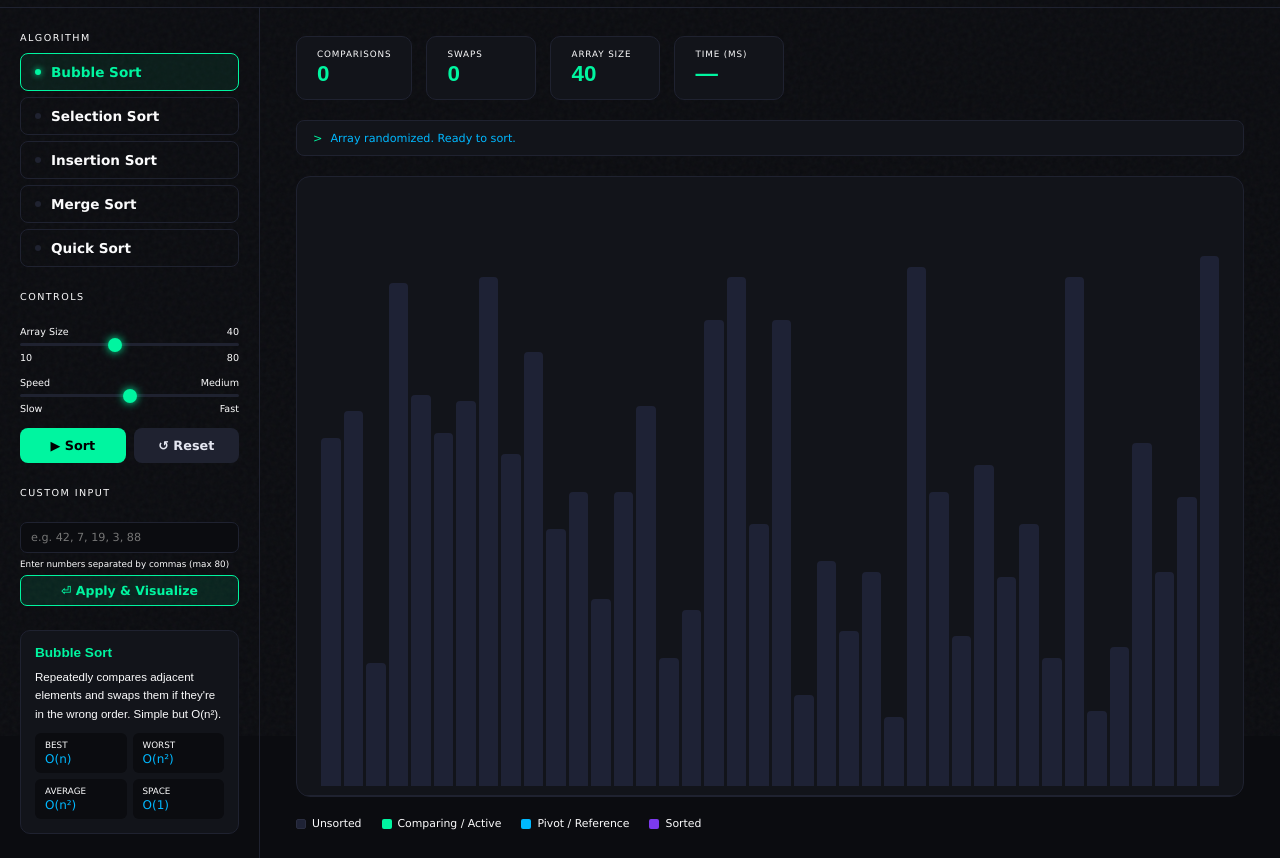
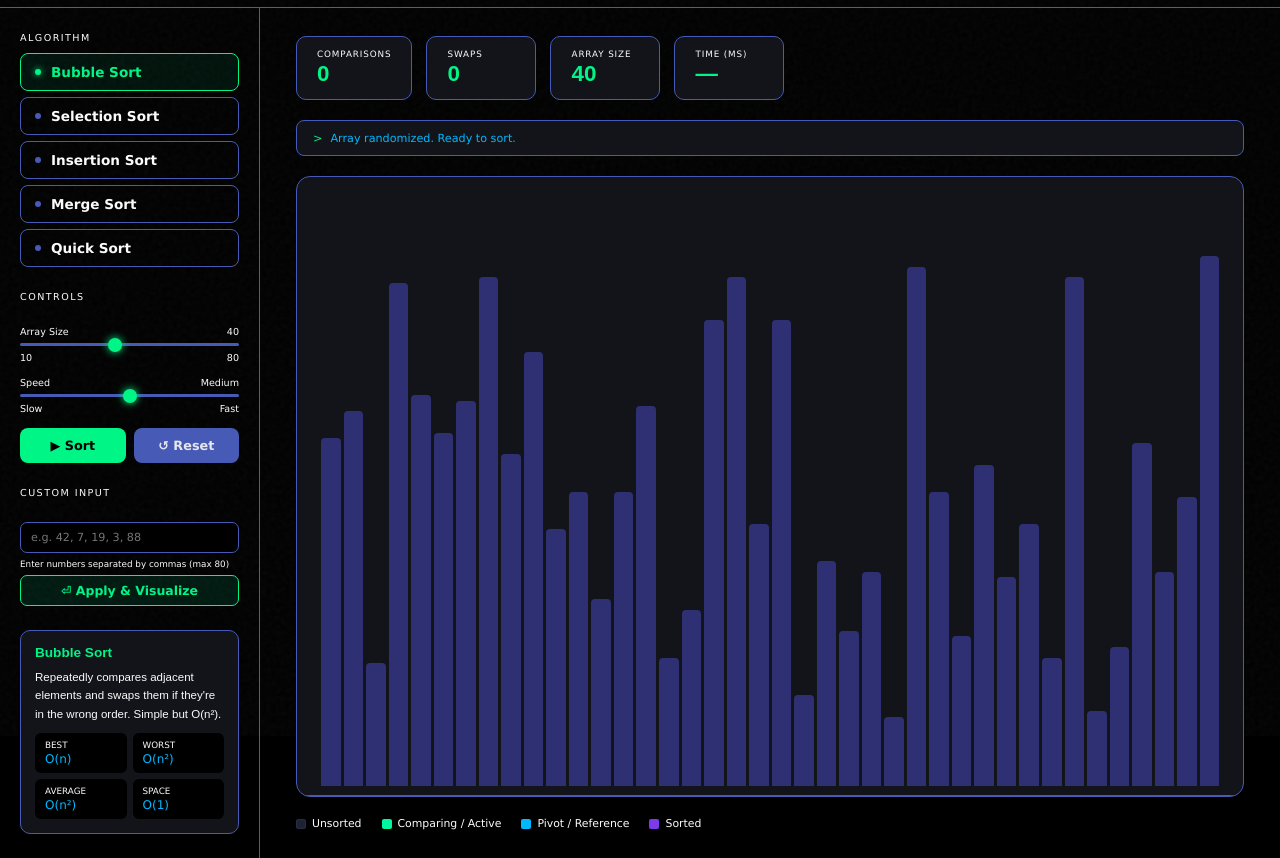
Before and after one commit to TRID3EP/Sorting-Algorithm-Visualizer, a plain HTML site: page index.html in a window 1280 px wide. Shown: the part 64-922 px from the top of the page. Drawn offline with Linux system fonts and the light colour scheme.

Commit message:
Update styledsa.css

```diff
--- a/styledsa.css
+++ b/styledsa.css
@@ -1,16 +1,16 @@
 :root {
-  --bg: #0b0c10;
+  --bg: #000000;
   --panel: #12141a;
-  --border: #1f2230;
-  --accent: #00f5a0;
+  --border: #475bb6;
+  --accent: #00f587;
   --accent2: #00b8ff;
   --warn: #ff6b6b;
   --text: #e4e6f0;
   --muted: #fbfbfc;
-  --bar-default: #1e2235;
-  --bar-active: #00f5a0;
+  --bar-default: #2f2f74;
+  --bar-active: #f4f4f9;
   --bar-compare: #00b8ff;
-  --bar-sorted: #7c3aed;
+  --bar-sorted: #09f075;
 }
 
 *, *::before, *::after { box-sizing: border-box; margin: 0; padding: 0; }
```
